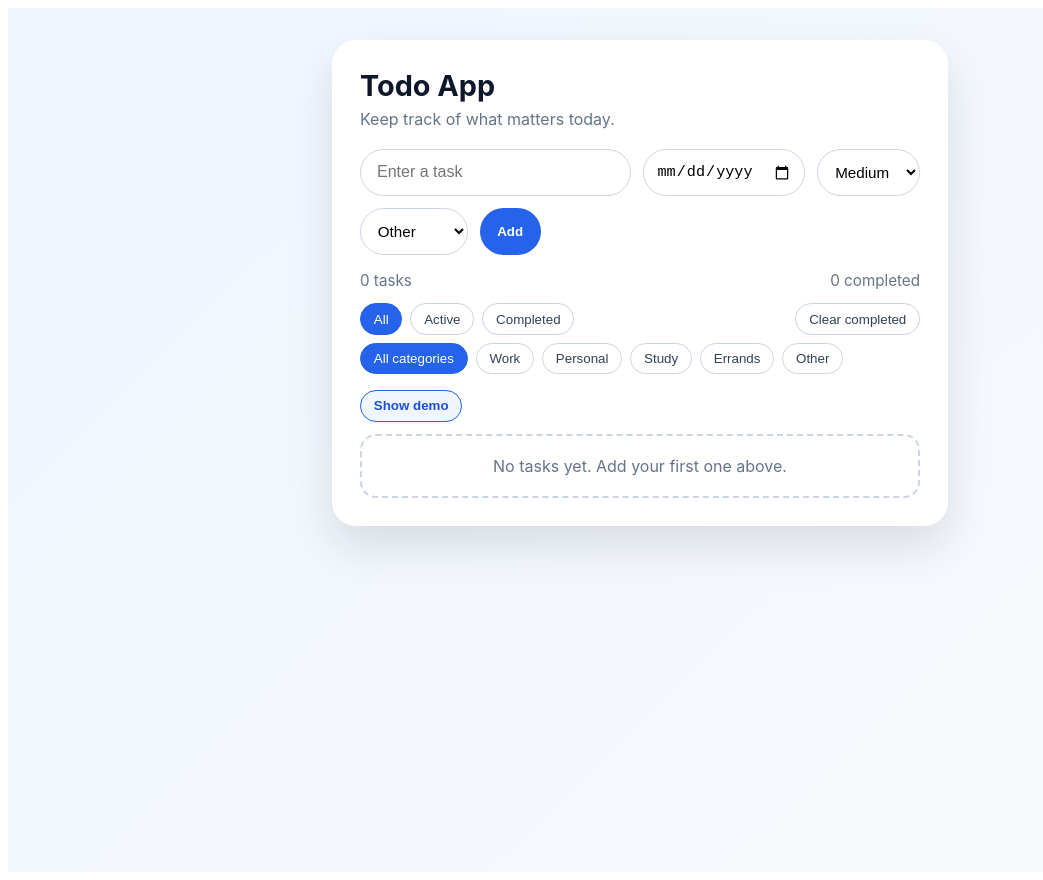
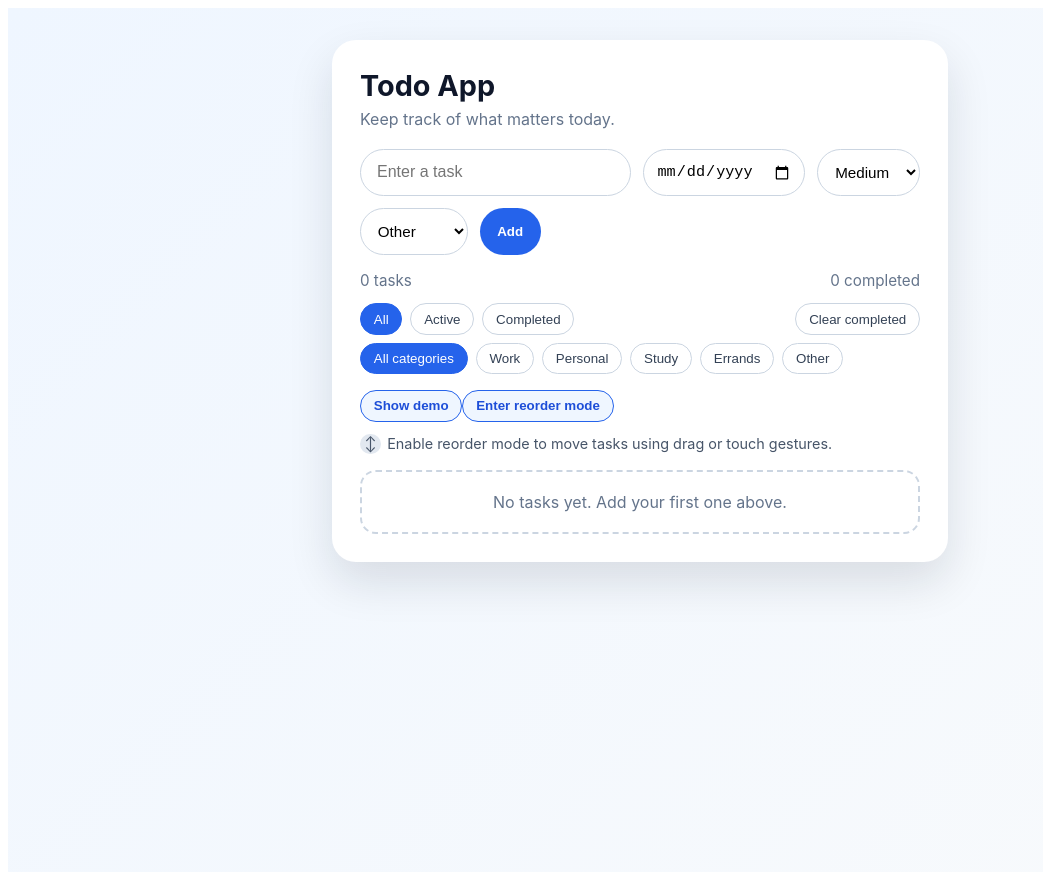
Before and after one commit to Jimi-Chhatrala/angular-tutorial, an Angular app: page / in a window 1280 px wide. Shown: the whole page, without its empty margins (0-1043 px from the left). Built offline with nearby package versions, Linux system fonts and the light colour scheme.

Commit message:
23-todo-app

```diff
--- a/src/app/app.html
+++ b/src/app/app.html
@@ -82,6 +82,20 @@
       <button class="demo-toggle-btn" type="button" (click)="toggleDemo()">
         {{ showDemo() ? 'Hide demo' : 'Show demo' }}
       </button>
+      <button
+        class="demo-toggle-btn"
+        type="button"
+        [class.active]="reorderMode()"
+        (click)="toggleReorderMode()"
+      >
+        {{ reorderMode() ? 'Exit reorder mode' : 'Enter reorder mode' }}
+      </button>
+    </div>
+    <div class="reorder-helper" [class.active]="reorderMode()">
+      <span class="reorder-helper-icon">↕</span>
+      {{ reorderMode()
+        ? 'Drag or tap items to reorder them, then exit reorder mode when finished.'
+        : 'Enable reorder mode to move tasks using drag or touch gestures.' }}
     </div>
 
     @if (showDemo()) {
@@ -145,18 +159,20 @@
           <li
             class="todo-item"
             [class.done]="todo.done"
-            [class.reorder-active]="draggedTodoId() === todo.id"
-            [class.drop-target]="dropTargetId() === todo.id || touchDropTargetId() === todo.id"
-            [class.touch-source]="touchSourceId() === todo.id"
+            [class.reorder-active]="reorderMode() && draggedTodoId() === todo.id"
+            [class.drop-target]="reorderMode() && (dropTargetId() === todo.id || touchDropTargetId() === todo.id)"
+            [class.touch-source]="reorderMode() && touchSourceId() === todo.id"
+            [class.reorder-enabled]="reorderMode()"
             draggable="true"
-            (dragstart)="draggedTodoId.set(todo.id)"
-            (dragenter)="setDropTarget(todo.id)"
-            (dragleave)="clearDropTarget(todo.id)"
+            [attr.aria-grabbed]="reorderMode() ? draggedTodoId() === todo.id : null"
+            (dragstart)="reorderMode() && draggedTodoId.set(todo.id)"
+            (dragenter)="reorderMode() && setDropTarget(todo.id)"
+            (dragleave)="reorderMode() && clearDropTarget(todo.id)"
             (dragover)="$event.preventDefault()"
-            (drop)="dropTodo(todo.id); $event.preventDefault()"
-            (touchstart)="selectTodoForTouch(todo.id)"
-            (touchmove)="setTouchDropTarget($event, todo.id)"
-            (touchend)="commitTouchReorder(todo.id)"
+            (drop)="reorderMode() && dropTodo(todo.id); $event.preventDefault()"
+            (touchstart)="reorderMode() && selectTodoForTouch(todo.id)"
+            (touchmove)="reorderMode() && setTouchDropTarget($event, todo.id)"
+            (touchend)="reorderMode() && commitTouchReorder(todo.id)"
             (touchcancel)="cancelTouchReorder()"
           >
             @if (editingTodoId() === todo.id) {
--- a/src/app/app.scss
+++ b/src/app/app.scss
@@ -130,6 +130,36 @@
   margin-bottom: 0.75rem;
 }
 
+.reorder-helper {
+  color: #475569;
+  font-size: 0.9rem;
+  margin-bottom: 1rem;
+  display: flex;
+  align-items: center;
+  gap: 0.4rem;
+}
+
+.reorder-helper.active {
+  color: #2563eb;
+}
+
+.reorder-helper.active .reorder-helper-icon {
+  background: #2563eb;
+  color: white;
+}
+
+.reorder-helper-icon {
+  display: inline-flex;
+  align-items: center;
+  justify-content: center;
+  width: 1.3rem;
+  height: 1.3rem;
+  border-radius: 50%;
+  background: #e2e8f0;
+  color: #475569;
+  font-size: 0.9rem;
+}
+
 .demo-toggle-btn {
   border: 1px solid #2563eb;
   border-radius: 999px;
@@ -138,6 +168,16 @@
   padding: 0.45rem 0.8rem;
   cursor: pointer;
   font-weight: 600;
+}
+
+.demo-toggle-btn.active {
+  background: #1d4ed8;
+  color: white;
+  border-color: #1e40af;
+}
+
+.todo-item.reorder-enabled {
+  cursor: move;
 }
 
 .filter-btn {
--- a/src/app/app.ts
+++ b/src/app/app.ts
@@ -42,6 +42,7 @@ export class App {
   categoryFilter = signal<TodoCategoryFilter>('all');
   searchTerm = signal('');
   showDemo = signal(false);
+  reorderMode = signal(false);
   editingTodoId = signal<number | null>(null);
   editingText = signal('');
   draggedTodoId = signal<number | null>(null);
@@ -219,6 +220,23 @@ export class App {
     this.showDemo.update((value) => !value);
   }
 
+  toggleReorderMode() {
+    this.reorderMode.update((value) => {
+      if (value) {
+        this.clearReorderMarkers();
+      }
+
+      return !value;
+    });
+  }
+
+  clearReorderMarkers() {
+    this.draggedTodoId.set(null);
+    this.dropTargetId.set(null);
+    this.touchSourceId.set(null);
+    this.touchDropTargetId.set(null);
+  }
+
   moveTodoUp(id: number) {
     this.todos.update((list) => {
       const index = list.findIndex((item) => item.id === id);
@@ -271,17 +289,19 @@ export class App {
     const draggedId = this.draggedTodoId();
 
     if (draggedId === null || draggedId === targetId) {
-      this.draggedTodoId.set(null);
-      this.dropTargetId.set(null);
+      this.clearReorderMarkers();
       return;
     }
 
     this.reorderTodos(draggedId, targetId);
-    this.draggedTodoId.set(null);
-    this.dropTargetId.set(null);
+    this.clearReorderMarkers();
   }
 
   setDropTarget(id: number) {
+    if (!this.reorderMode()) {
+      return;
+    }
+
     this.dropTargetId.set(id);
   }
 
@@ -292,10 +312,18 @@ export class App {
   }
 
   selectTodoForTouch(id: number) {
+    if (!this.reorderMode()) {
+      return;
+    }
+
     this.touchSourceId.set(id);
   }
 
   setTouchDropTarget(event: TouchEvent, id: number) {
+    if (!this.reorderMode()) {
+      return;
+    }
+
     event.stopPropagation();
     if (this.touchSourceId() !== null && this.touchSourceId() !== id) {
       this.touchDropTargetId.set(id);
```
